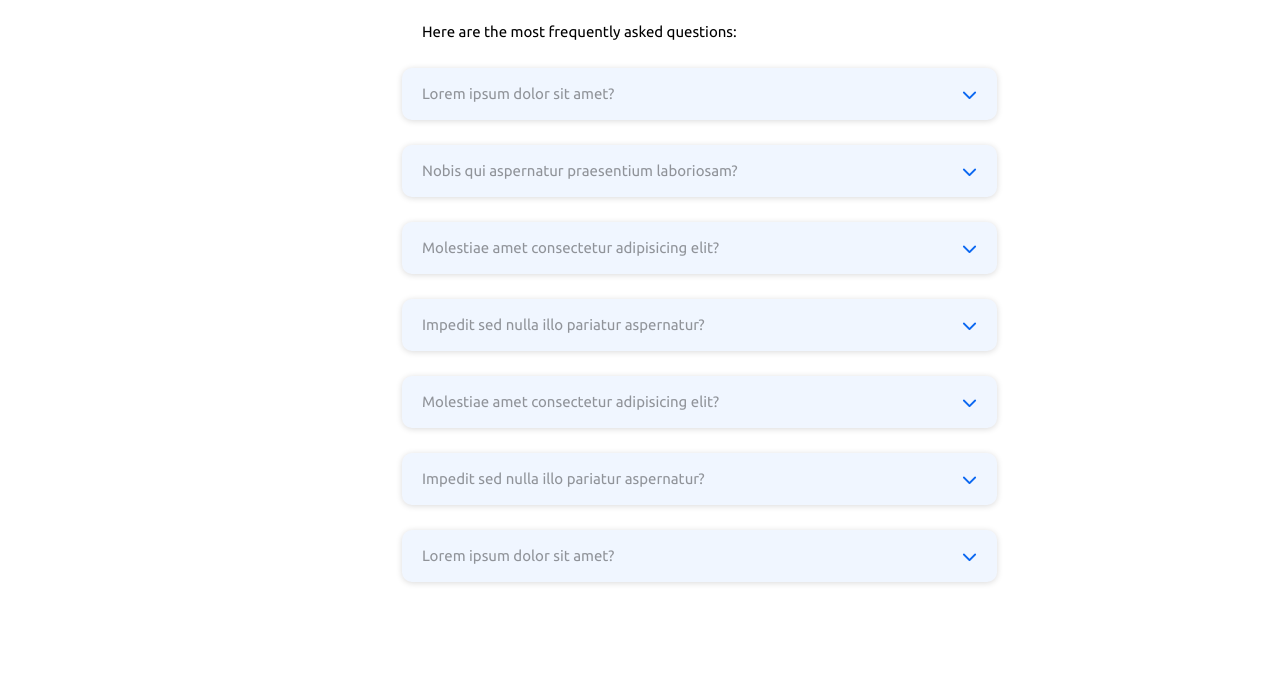
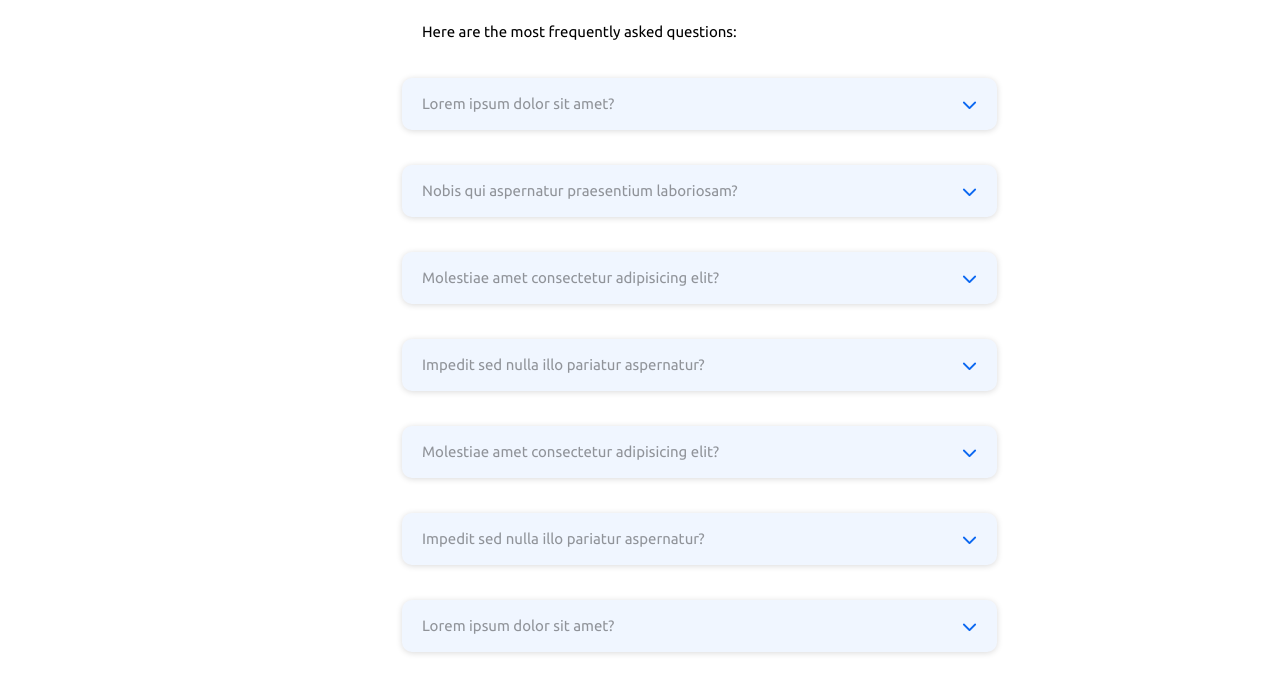
Before and after one commit to Rgerard96/FAQ-Questions, a plain HTML site: page index.html in a window 1280 px wide. Shown: the part 221-913 px from the top of the page. Before the commit the page ends 843 px from the top, so only its background shows below. Drawn offline with Linux system fonts and the light colour scheme.

Commit message:
Update style.css

```diff
--- a/style.css
+++ b/style.css
@@ -127,7 +127,7 @@ h2{
 }
 
 .question-answer{
-  margin-top: 2.5rem;
+  margin-top: 3.5rem;
   background-color: rgba(10, 102, 241, 0.06);
   box-shadow: 0 1px 6px 0 rgba(0,0,0,0.15);
   padding: 1.5rem 2rem;
```
